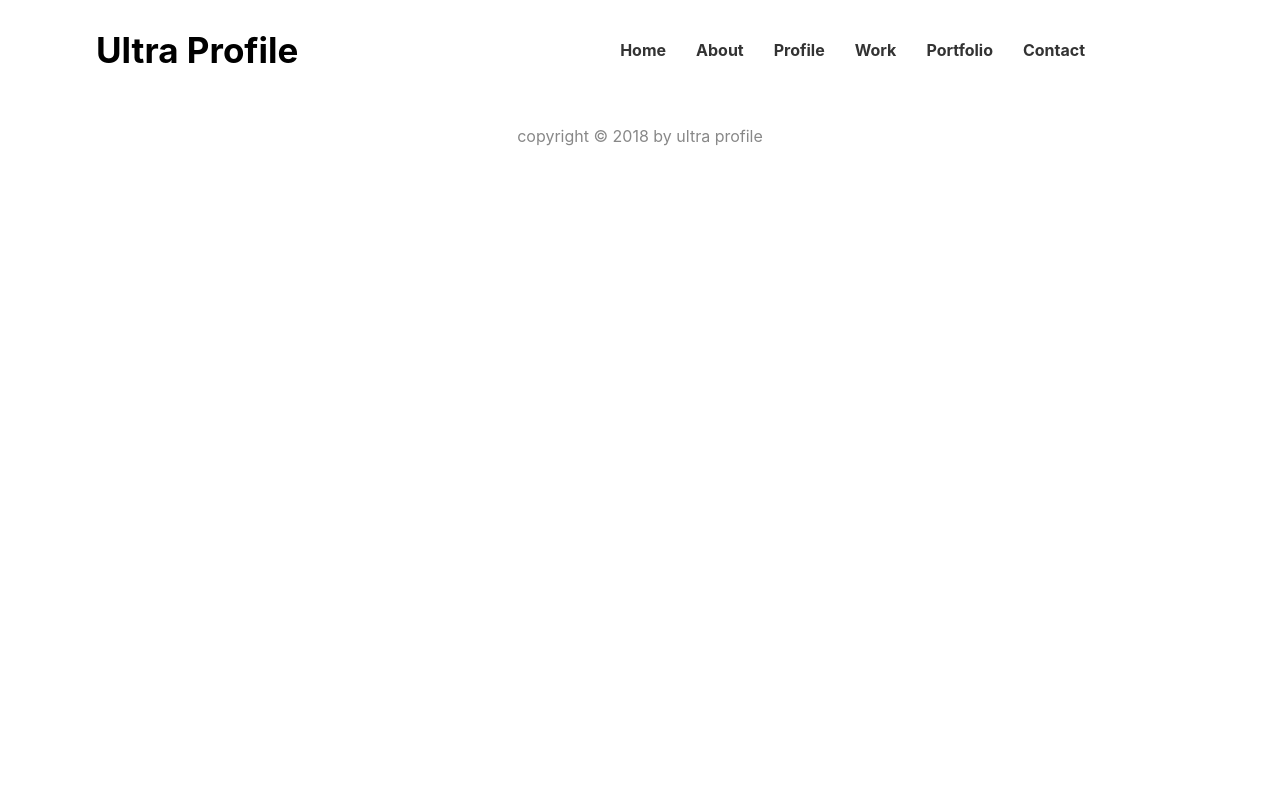
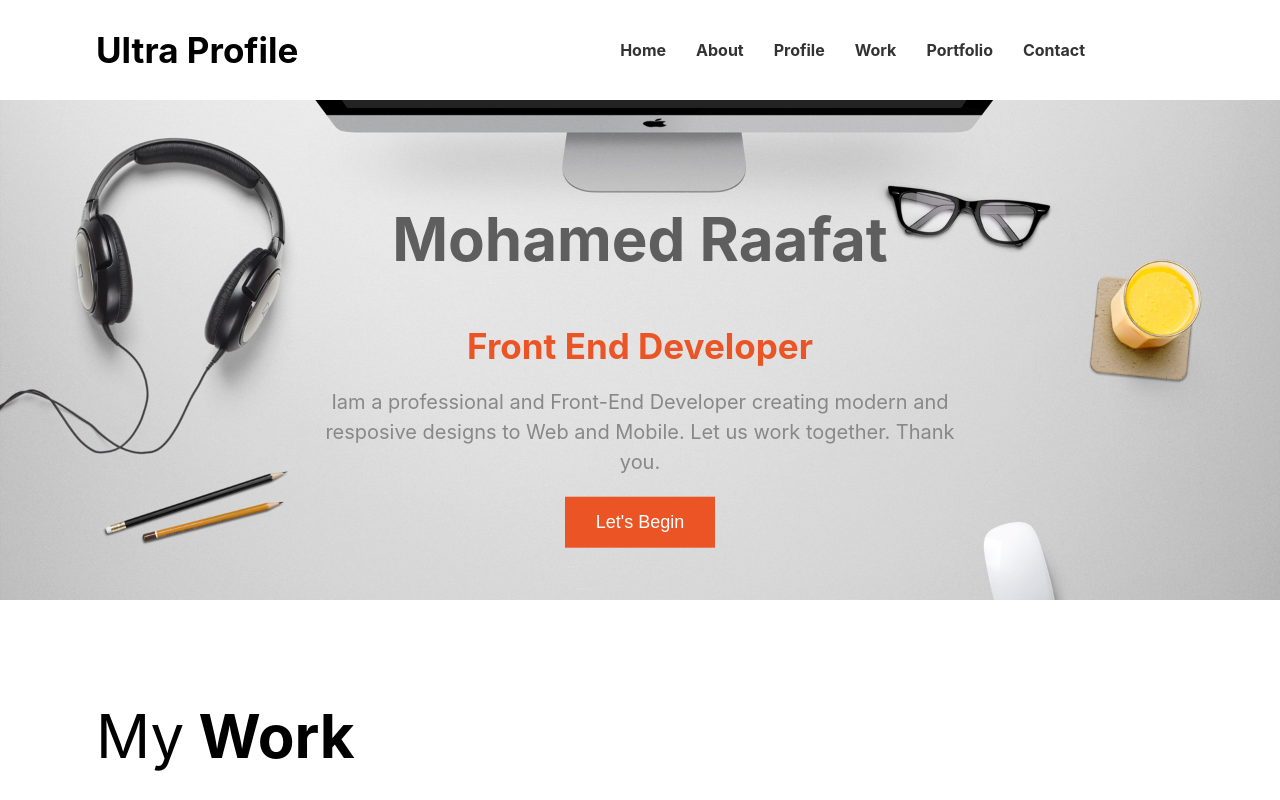
Before and after one commit to AMohamedRaafat/template-project, a React (Create React App) app: page / in a window 1280 px wide. Shown: the top 800 px of the page. Built offline with nearby package versions, Linux system fonts and the light colour scheme.

Commit message:
New Navigate

```diff
--- a/src/App.js
+++ b/src/App.js
@@ -11,7 +11,7 @@ class App extends Component {
       <BrowserRouter>
         <Nav />
         <Switch>
-          <Route path="/Home" component={Index} exact />
+          <Route pat="/ultra-profile" component={Index} exact />
           <Route path="/contact" component={Contact} />
         </Switch>
         <Footer />
```
